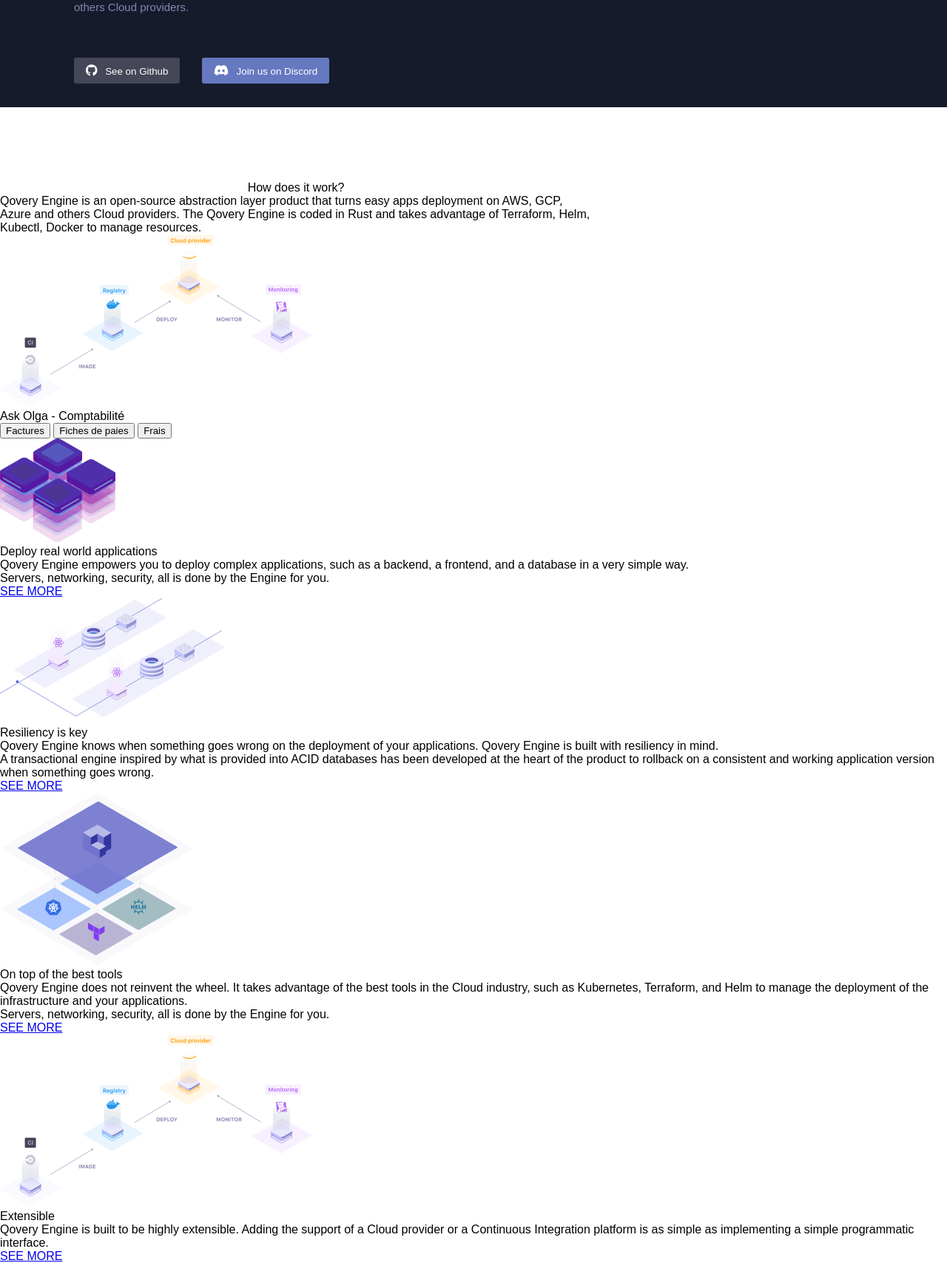
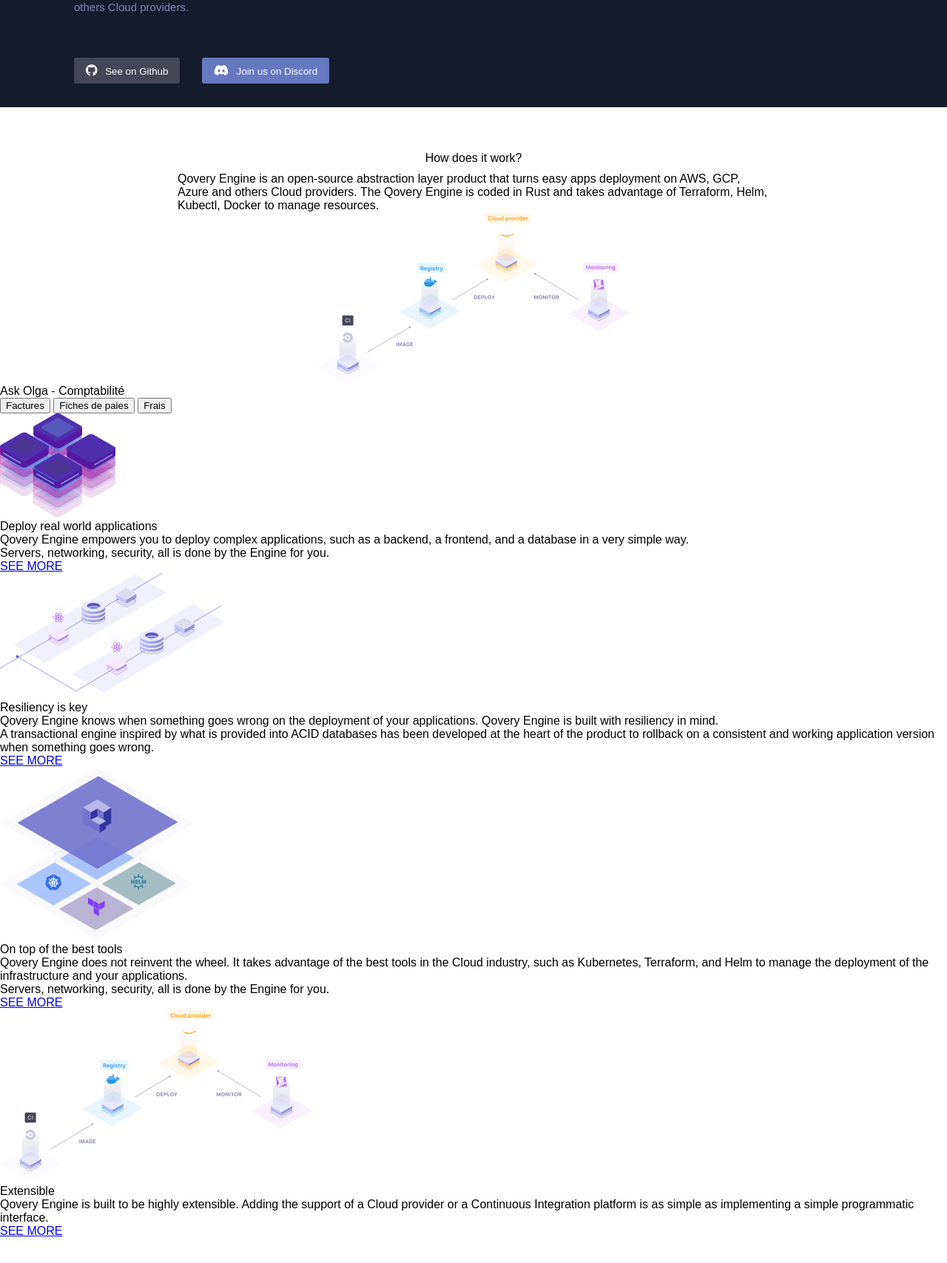
Before and after one commit to ivan-00/Integration_JELLYFICH, a PHP site: page / in a window 1280 px wide. Shown: the part 306-2014 px from the top of the page at 74% size. After the commit the page ends 1978 px from the top, so only its background shows below. Run offline with PHP 8.4, Linux system fonts and the light colour scheme.

Commit message:
center_section 1

```diff
--- a/Dossier exercies/projet/index.html
+++ b/Dossier exercies/projet/index.html
@@ -56,7 +56,7 @@
             <p>Qovery Engine is an open-source abstraction layer product that turns easy apps deployment on AWS, GCP, Azure and others Cloud providers. The Qovery Engine is coded in Rust and takes advantage of Terraform, Helm, Kubectl, Docker to manage resources.</p>
         </div>
         <div class="bloc_img_2">
-            <img src="img/2img_section_2.png" alt="">
+            <img class="img_section" src="img/2img_section_2.png" alt="">
         </div>
     </section>
     <section class="section_2">
--- a/Dossier exercies/projet/style.css
+++ b/Dossier exercies/projet/style.css
@@ -125,16 +125,15 @@ button.btn_github {
 }
 
 /* How does it work  */
-    // Section 1
-.section_1 {
-    margin-top: 90px;
+section.section_1 {
+    margin-top: auto;
     display: flex;
     justify-content: center;
     flex-wrap: wrap;
 }
 .bloc-section_1 {
     width: 800px;
-    margin-top: 100px;
+    margin-top: 60px;
 
 }
 .bloc_img_2 {
@@ -142,4 +141,13 @@ button.btn_github {
 }
 .h2_section_1 {
     text-align: center;
+    margin-bottom: 10px;
 }
+.bloc_img_2 {
+    width: 100%;
+    display: flex;
+    justify-content: center;
+}
+.img_section {
+    margin-left: center;
+}
```
